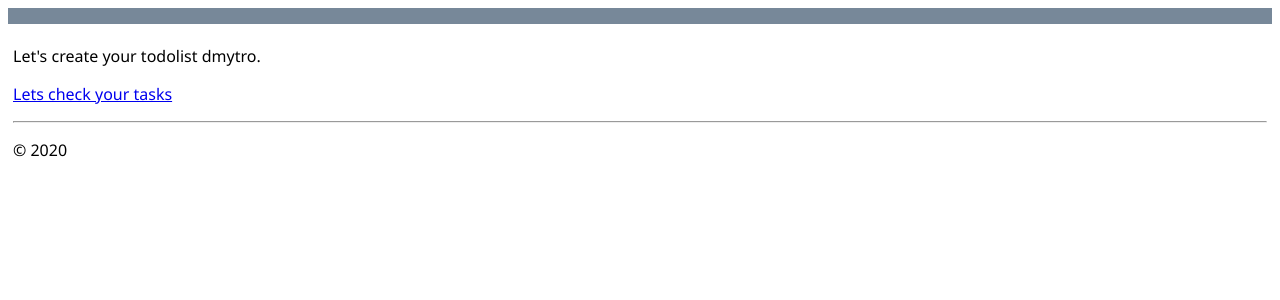
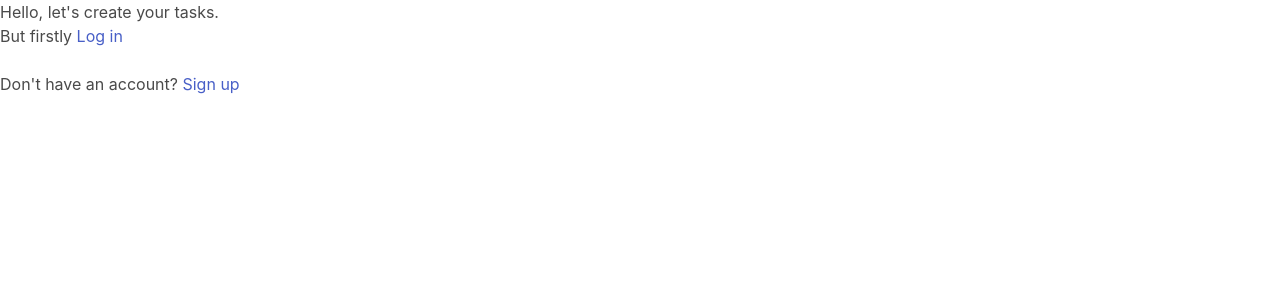
Before and after one commit to DmytroKhylko/todo_list_flask, a Flask app: page / in a window 1280 px wide. Shown: the top 300 px of the page. Run offline with Flask 2, Linux system fonts and the light colour scheme; some libraries are stand-ins or nearby versions.

Commit message:
Refactored routs and htmls

```diff
--- a/src/app.py
+++ b/src/app.py
@@ -1,4 +1,4 @@
-from flask import Flask, request, render_template, session, redirect, url_for, flash
+from flask import Flask, request, render_template, session, redirect, url_for, flash, g
 import db
 from models.UserModel import User
 import sys
@@ -6,26 +6,37 @@ import sys
 app = Flask(__name__)
 app.secret_key = b'_5#y2L"F4Q8z\n\xec]/'
 
+@app.before_request
+def before_request():
+    if 'user_id' in session:
+        credentials = db.sendQuery("SELECT * FROM todolist.users WHERE user_id = {};".format(session['user_id']))
+        g.user = User.from_dict(credentials[0])
+
 @app.route("/")
 def hello():
     if 'user_id' in session:
-        return redirect(url_for("tasks"))
-    return render_template("home.html",name="dmytro")
+        return render_template("home.html",name=g.user.name)
+    else:
+        return render_template("home.html", name=None)
+
 
 @app.route("/tasks")
 def tasks():
-    tasks = db.sendQuery("SELECT * FROM todolist.tasks;")
-    return render_template("tasks.html", tasks=tasks)
+    if 'user_id' in session:
+        tasks = db.sendQuery("SELECT * FROM todolist.tasks;")
+        return render_template("tasks.html", name=g.user.name, tasks=tasks)
+    else:
+        flash("Log in, please, to access your tasks", "warning")
+        return redirect(url_for("hello"))
 
 
 
-# print([x for _, x in(db.sendQuery("SELECT * FROM todolist.users WHERE user_name LIKE '{}';".format("dmytro")))[0].items()], file=sys.stdout)
 @app.route("/login", methods=['GET', 'POST'])
 def login():
     if request.method == 'POST':
         session.pop('user_id', None)
-        username = request.form['username']
-        password = request.form['password']
+        username = request.form['username'].strip()
+        password = request.form['password'].strip()
         credentials = db.sendQuery("SELECT * FROM todolist.users WHERE user_name LIKE '{}';".format(username))
         if len(credentials) > 0:
             loginUser = User.from_dict(credentials[0])
--- a/src/static/css/main.css
+++ /dev/null
@@ -1,32 +0,0 @@
-.message {
-    font-weight: 600;
-    color: blue;
-}
-
-.navbar {
-    background-color: lightslategray;
-    font-size: 1em;
-    font-family: 'Trebuchet MS', 'Lucida Sans Unicode', 'Lucida Grande', 'Lucida Sans', Arial, sans-serif;
-    color: white;
-    padding: 8px 5px 8px 5px;
-}
-
-.navbar a {
-    text-decoration: none;
-    color: inherit;
-}
-
-.navbar-brand {
-    font-size: 1.2em;
-    font-weight: 600;
-}
-
-.navbar-item {
-    font-variant: small-caps;
-    margin-left: 30px;
-}
-
-.body-content {
-    padding: 5px;
-    font-family:'Segoe UI', Tahoma, Geneva, Verdana, sans-serif;
-}
--- a/src/templates/home.html
+++ b/src/templates/home.html
@@ -1,17 +1,33 @@
-{% extends "layout.html" %}
+{% extends "main.html" %}
 {% block title %}
 Home
 {% endblock %}
 {% block content %}
-{% if name == "dmytro" %}
-<p>Let's create your todolist {{name}}.</p>
-<p>
-    <a href="tasks">Lets check your tasks</a>
-</p>
 
+{% with messages = get_flashed_messages() %}
+{% if messages %}
+    {% for msg in messages %}
+        <p>{{msg}}</p>
+    {% endfor %}
+{% endif%}
+{% endwith %}
 
-
+{% if name != None %}
+    <p>Let's check what you have to do {{name}}.</p>
+    <p>
+        <a href="/tasks">My tasks</a>
+    </p>
+    <p>
+        <a href="/logout">Log out</a>
+    </p>
 {% else %}
-<p>I don't know you {{name}}.</p>
+    <p>Hello, let's create your tasks.</p>
+    <p>
+        But firstly <a href="/login">Log in</a>
+    </p>
+    <br>
+    <p>
+        Don't have an account? <a href="/signup">Sign up</a>
+    </p>
 {% endif %}
 {% endblock %}
--- a/src/templates/layout.html
+++ /dev/null
@@ -1,23 +0,0 @@
-<!DOCTYPE html>
-<html>
-    <head>
-        <meta charset="utf-8" />
-        <title>{% block title %}{% endblock %}</title>
-        <link rel="stylesheet" type="text/css" href="{{ url_for('static', filename='css/main.css')}}" />
-    </head>
-
-    <body>
-        <div class="navbar">
-
-        </div>
-
-        <div class="body-content">
-            {% block content %}
-            {% endblock %}
-            <hr/>
-            <footer class="footer">
-                <p>© 2020</p>
-            </footer>
-        </div>
-    </body>
-</html>
--- /dev/null
+++ b/src/templates/main.html
@@ -0,0 +1,16 @@
+<!DOCTYPE html>
+<html>
+    <head>
+        <meta charset="utf-8" />
+        <link rel="stylesheet" href="https://cdn.jsdelivr.net/npm/bulma@0.8.0/css/bulma.min.css">
+        <link rel="stylesheet" type="text/css" href="{{ url_for('static', filename='css/main.css')}}"/>
+        <meta name="viewport" content="width=device-width, initial-scale=1">
+        <title>{% block title %}{% endblock %}</title>
+        <script defer src="https://use.fontawesome.com/releases/v5.3.1/js/all.js"></script>
+    </head>
+
+    <body>
+            {% block content %}
+            {% endblock %}
+    </body>
+</html>
```
Also changed, not shown: src/templates/login.html (+15 -17 lines), src/templates/tasks.html (+16 -7 lines).
